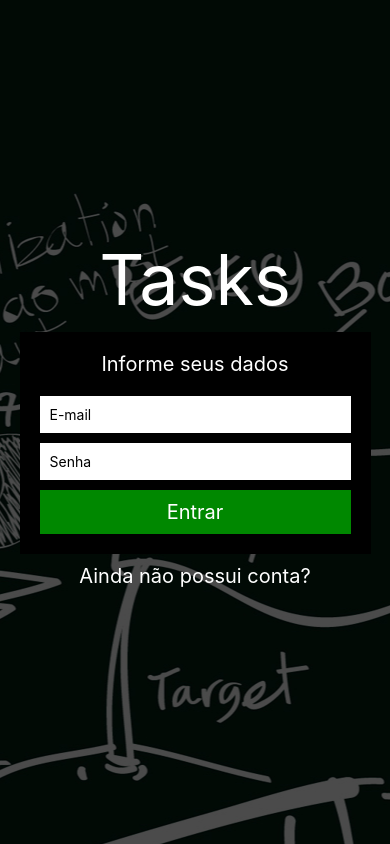
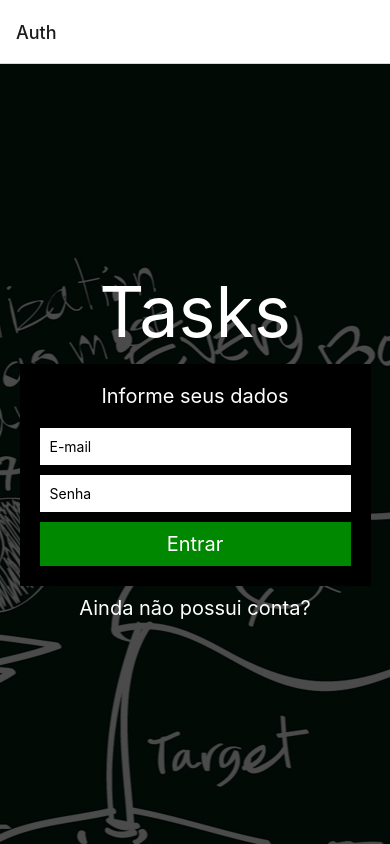
Before and after one commit to VashRogers/TasksApp, a React Native app: screen / in a window 390 px wide. Shown: the top 844 px of the page. Built offline with nearby package versions, Linux system fonts and the light colour scheme.

Commit message:
implementação com React Navigator v6

```diff
--- a/App.js
+++ b/App.js
@@ -1,14 +1,15 @@
 import React from 'react'
-import Main from './src/Main';
 import TaskList from './src/screens/TaskList';
 import Auth from './src/screens/Auth';
 import AuthWithHooks from './src/screens/AuthWithHooks';
+import Navigator from './src/Navigator';
 
 export default function App() {
   return (
     //<Main/>
     // <TaskList />
-    <Auth/>
+    // <Auth/>
     // <AuthWithHooks />
+    <Navigator/>
   );
 }
--- a/package.json
+++ b/package.json
@@ -15,6 +15,7 @@
     "@react-native-community/datetimepicker": "4.0.0",
     "@react-navigation/drawer": "^6.4.1",
     "@react-navigation/native": "^6.0.10",
+    "@react-navigation/native-stack": "^6.6.2",
     "axios": "^0.27.2",
     "expo": "~44.0.0",
     "expo-status-bar": "~1.2.0",
--- a/src/Main.js
+++ /dev/null
@@ -1,10 +0,0 @@
-import React from 'react'
-import { Text, View } from 'react-native'
-
-export default function Main(){
-
-  return(
-    <View></View>
-  )
-
-}
--- /dev/null
+++ b/src/Navigator.js
@@ -0,0 +1,21 @@
+import React from 'react';
+import { View, Text } from 'react-native';
+import { NavigationContainer,  } from '@react-navigation/native';
+import { createNativeStackNavigator } from '@react-navigation/native-stack';
+
+import Auth from './screens/Auth';
+import AuthWithHooks from './screens/AuthWithHooks';
+
+const Stack = createNativeStackNavigator();
+
+const Navigator = () => {
+    return(
+        <NavigationContainer>
+            <Stack.Navigator initialRouteName='Auth'>
+                <Stack.Screen name='Auth' component={AuthWithHooks}/>
+            </Stack.Navigator>
+        </NavigationContainer>
+    )
+}
+
+export default Navigator
```
Also changed, not shown: 1 other file (tests, documents, lock files or other folders).
